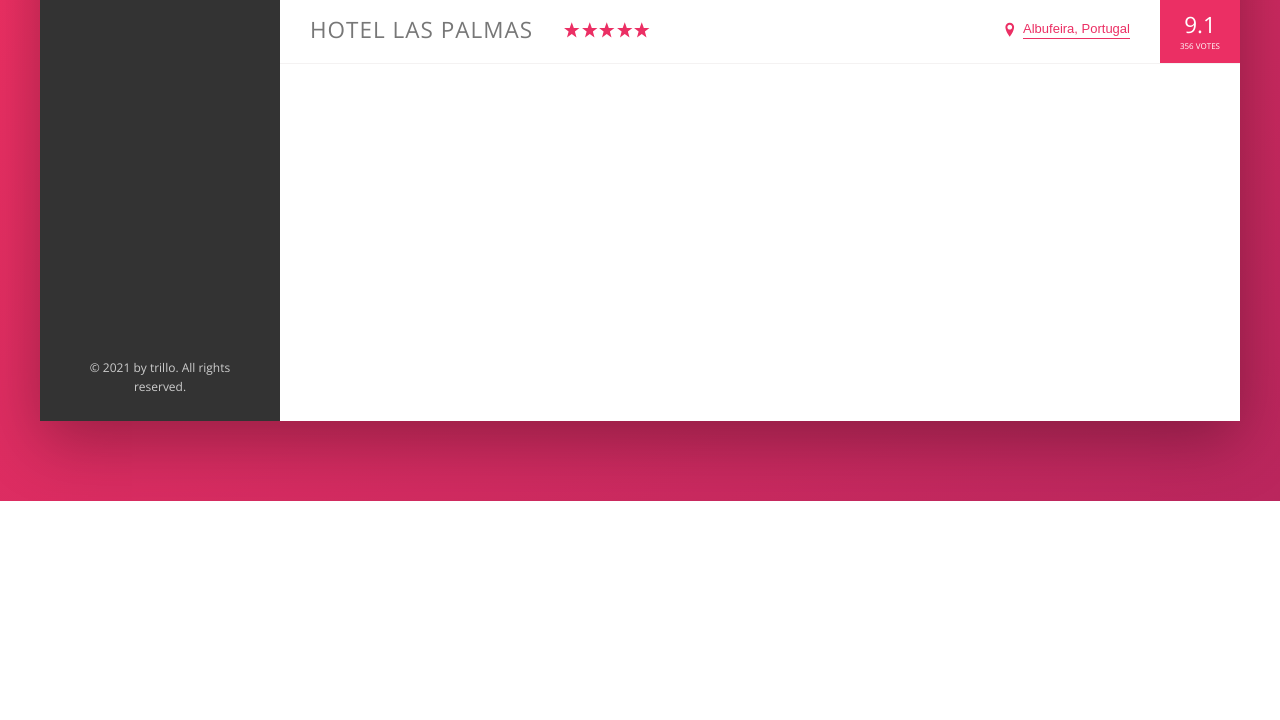
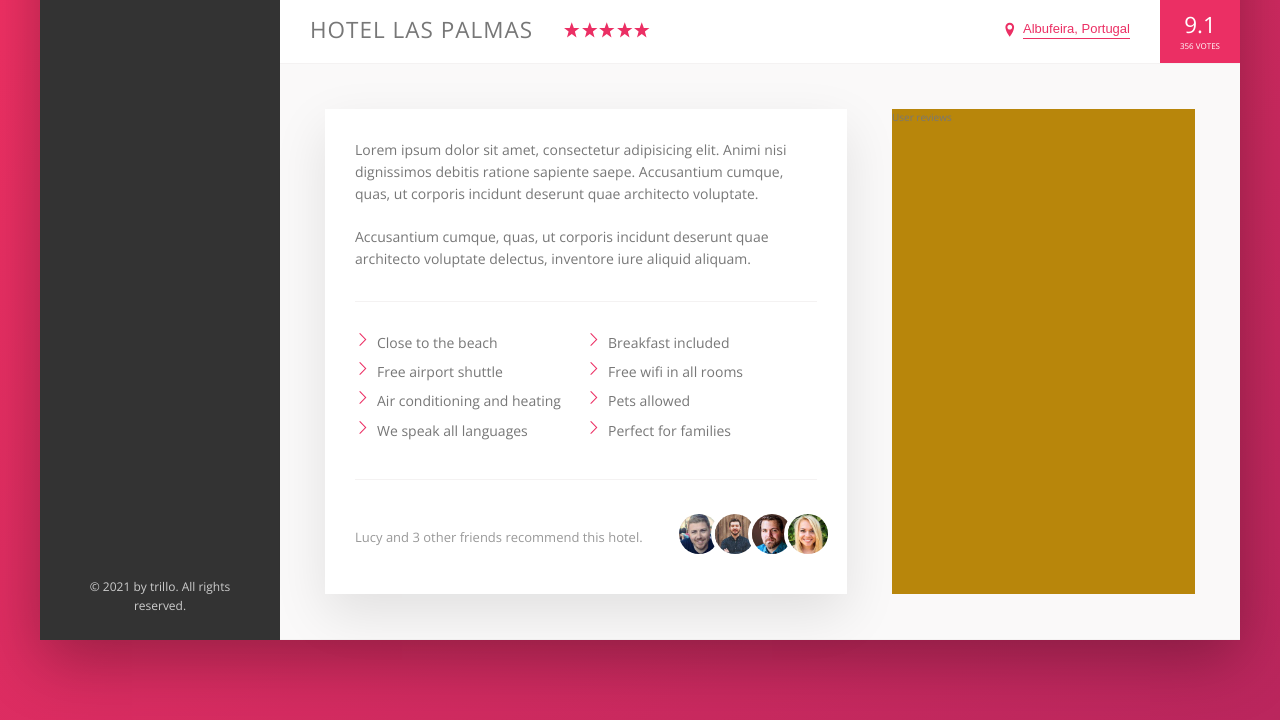
Before and after one commit to Dusan-Lex/Trillo, a website: page index.html in a window 1280 px wide. Shown: the part 529-1249 px from the top of the page. Before the commit the page ends 1030 px from the top, so only its background shows below. Drawn offline with nearby package versions, Linux system fonts and the light colour scheme; files that its build step writes are made by us from their sources.

Commit message:
Build the Description Section

```diff
--- a/index.html
+++ b/index.html
@@ -90,6 +90,7 @@
             </nav>
 
             <main class="hotel-view">
+
                 <div class="gallery">
                     <figure class="gallery__item">
                         <img src="img/hotel-1.jpg" alt="Photo of hotel 1" class="gallery__photo">
@@ -133,6 +134,44 @@
                     </div>
                 </div>
 
+                <div class="detail">
+                    <div class="description">
+                        <p class="paragraph">
+                            Lorem ipsum dolor sit amet, consectetur adipisicing elit. Animi nisi dignissimos debitis
+                            ratione sapiente saepe. Accusantium cumque, quas, ut corporis incidunt deserunt quae
+                            architecto voluptate.
+                        </p>
+                        <p class="paragraph">
+                            Accusantium cumque, quas, ut corporis incidunt deserunt quae architecto voluptate delectus,
+                            inventore iure aliquid aliquam.
+                        </p>
+                        <ul class="list">
+                            <li class="list__item">Close to the beach</li>
+                            <li class="list__item">Breakfast included</li>
+                            <li class="list__item">Free airport shuttle</li>
+                            <li class="list__item">Free wifi in all rooms</li>
+                            <li class="list__item">Air conditioning and heating</li>
+                            <li class="list__item">Pets allowed</li>
+                            <li class="list__item">We speak all languages</li>
+                            <li class="list__item">Perfect for families</li>
+                        </ul>
+                        <div class="recommend">
+                            <p class="recommend__count">
+                                Lucy and 3 other friends recommend this hotel.
+                            </p>
+                            <div class="recommend__friends">
+                                <img src="img/user-3.jpg" alt="Friend 1" class="recommend__photo">
+                                <img src="img/user-4.jpg" alt="Friend 2" class="recommend__photo">
+                                <img src="img/user-5.jpg" alt="Friend 3" class="recommend__photo">
+                                <img src="img/user-6.jpg" alt="Friend 4" class="recommend__photo">
+                            </div>
+
+                        </div>
+                    </div>
+
+                    <div class="user-reviews">User reviews</div>
+                </div>
+
             </main>
         </div>
     </div>
--- a/sass/_base.scss
+++ b/sass/_base.scss
@@ -13,6 +13,9 @@
   --color-grey-dark-3: #999;
 
   --shadow-dark: 0 2rem 6rem rgba(0, 0, 0, 0.3);
+  --shadow-light: 0 2rem 5rem rgba(0, 0, 0, 0.1);
+
+  --border: 1px solid var(--color-grey-light-2);
 }
 
 *,
--- a/sass/_components.scss
+++ b/sass/_components.scss
@@ -188,7 +188,7 @@
 .overview {
   display: flex;
   align-items: center;
-  border-bottom: 1px solid var(--color-grey-light-2);
+  border-bottom: var(--border);
   font-size: 1.5rem;
   &__heading {
     font-size: 2.25rem;
@@ -278,3 +278,61 @@
     box-shadow: none;
   }
 }
+
+.paragraph {
+  &:not(:last-of-type) {
+    margin-bottom: 2rem;
+  }
+}
+
+.list {
+  list-style: none;
+  margin: 3rem 0;
+  padding: 3rem 0;
+  border-top: var(--border);
+  border-bottom: var(--border);
+  display: flex;
+  flex-wrap: wrap;
+
+  &__item {
+    flex: 0 0 50%;
+    margin-bottom: 0.7rem;
+    display: flex;
+
+    &::before {
+      content: "";
+      display: inline-block;
+      width: 1.5rem;
+      height: 1.5rem;
+      background-color: var(--color-primary);
+      margin-right: 0.7rem;
+      -webkit-mask-image: url(../img/chevron-thin-right.svg);
+      -webkit-mask-size: cover;
+      mask-image: url(../img/chevron-thin-right.svg);
+      mask-size: cover;
+    }
+  }
+}
+
+.recommend {
+  font-size: 1.3rem;
+  color: var(--color-grey-dark-3);
+  display: flex;
+  align-items: center;
+  justify-content: space-between;
+
+  &__count {
+  }
+
+  &__friends {
+  }
+
+  &__photo {
+    box-sizing: content-box;
+    height: 4rem;
+    width: 4rem;
+    border-radius: 50%;
+    margin-right: -1.5rem;
+    border: 4px solid white;
+  }
+}
--- a/sass/_layout.scss
+++ b/sass/_layout.scss
@@ -8,7 +8,7 @@
 .header {
   height: 7rem;
   background-color: #fff;
-  border-bottom: 1px solid var(--color-grey-light-2);
+  border-bottom: var(--border);
   display: flex;
   justify-content: space-between;
   align-items: center;
@@ -28,7 +28,27 @@
 }
 
 .hotel-view {
-  height: 80rem;
   flex: 1;
   background-color: white;
 }
+
+.detail {
+  display: flex;
+  padding: 4.5rem;
+  background-color: var(--color-grey-light-1);
+  border-bottom: var(--border);
+}
+
+.description {
+  background-color: white;
+  flex: 0 0 60%;
+  margin-right: 4.5rem;
+  box-shadow: var(--shadow-light);
+  padding: 3rem;
+  font-size: 1.4rem;
+}
+
+.user-reviews {
+  background-color: darkgoldenrod;
+  flex: 1;
+}
```
Also changed, not shown: 1 other file.
